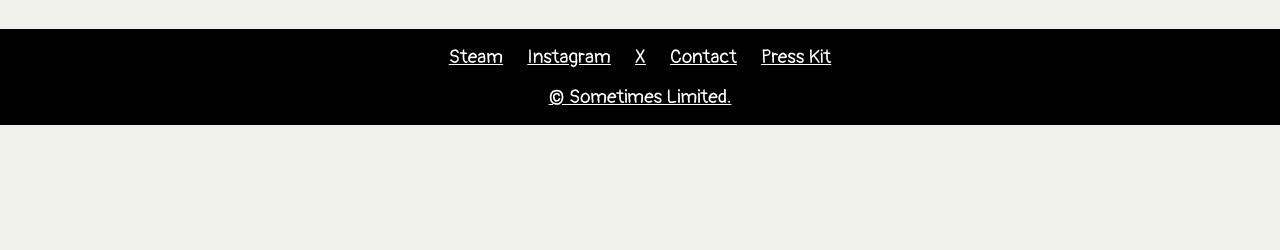
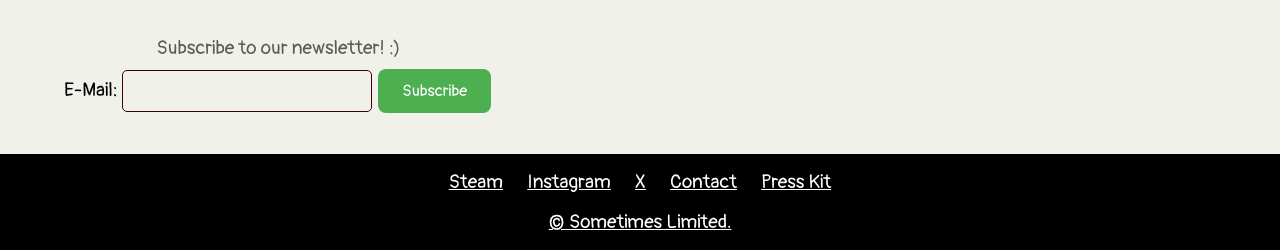
Before and after one commit to sometimeslimited/sometimeslimited.github.io, a plain HTML site: page bento/index.html in a window 1280 px wide. Shown: the part 1780-2030 px from the top of the page. Before the commit the page ends 1905 px from the top, so only its background shows below. Drawn offline with Linux system fonts and the light colour scheme; some packages are replaced by stand-ins of ours.

Commit message:
added newsletter stuff

```diff
--- a/bento/index.html
+++ b/bento/index.html
@@ -254,6 +254,38 @@
       .test-paragraph {
         top: 83%;
       }
+
+    }
+
+    button {
+      background-color: #4CAF50;
+      /* Green */
+      border: none;
+      color: white;
+      padding: 12px 24px;
+      text-align: center;
+      text-decoration: none;
+      display: inline-block;
+      font-size: 16px;
+      margin: 4px 2px;
+      cursor: pointer;
+      border-radius: 8px;
+      transition: background-color 0.3s ease, transform 0.2s ease;
+    }
+
+    input {
+      width: 250px;
+      padding: 10px;
+      margin: 10px 0;
+      border: 1px solid #400;
+      border-radius: 5px;
+      font-size: 16px;
+    }
+
+    input:focus {
+      border-color: #007BFF;
+      outline: none;
+      box-shadow: 0 0 5px rgba(0, 123, 255, 0.5);
     }
   </style>
 </head>
@@ -313,7 +345,8 @@
   <div class="center">
     <!-- First Feature -->
     <div class="row center padding-top">
-      <video autoplay loop muted playsinline webkit-playsinline disablePictureInPicture style="pointer-events: none;" class="bordered">
+      <video autoplay loop muted playsinline webkit-playsinline disablePictureInPicture style="pointer-events: none;"
+        class="bordered">
         <source src="https://s3.ap-southeast-2.amazonaws.com/damnstandard.com/filestorage/BentoBlocks/Bento_Loop_1.mp4"
           type="video/mp4" />
       </video>
@@ -326,7 +359,8 @@
 
     <!-- Second Feature -->
     <div class="row center padding-top reverse">
-      <video autoplay loop muted playsinline webkit-playsinline disablePictureInPicture style="pointer-events: none;" class="bordered">
+      <video autoplay loop muted playsinline webkit-playsinline disablePictureInPicture style="pointer-events: none;"
+        class="bordered">
         <source src="https://s3.ap-southeast-2.amazonaws.com/damnstandard.com/filestorage/BentoBlocks/Bento_Loop_3.mp4"
           type="video/mp4" />
       </video>
@@ -338,7 +372,8 @@
 
     <!-- Third Feature -->
     <div class="row center padding-top">
-      <video autoplay loop muted playsinline webkit-playsinline disablePictureInPicture style="pointer-events: none;" class="bordered">
+      <video autoplay loop muted playsinline webkit-playsinline disablePictureInPicture style="pointer-events: none;"
+        class="bordered">
         <source src="https://s3.ap-southeast-2.amazonaws.com/damnstandard.com/filestorage/BentoBlocks/Bento_Loop_4.mp4"
           type="video/mp4" />
       </video>
@@ -350,7 +385,8 @@
 
     <!-- Fourth Feature -->
     <div class="row center padding-top reverse">
-      <video autoplay loop muted playsinline webkit-playsinline disablePictureInPicture style="pointer-events: none;" class="bordered">
+      <video autoplay loop muted playsinline webkit-playsinline disablePictureInPicture style="pointer-events: none;"
+        class="bordered">
         <source src="https://s3.ap-southeast-2.amazonaws.com/damnstandard.com/filestorage/BentoBlocks/Bento_Loop_2.mp4"
           type="video/mp4" />
       </video>
@@ -360,10 +396,38 @@
         </p>
       </div>
     </div>
+
+    <div class="row center padding-top">
+
+      <form action="https://buttondown.com/api/emails/embed-subscribe/sometimesltd" method="post"
+        class="embeddable-buttondown-form">
+
+        <p>Subscribe to our newsletter! :)</p>
+
+        <label>E-Mail: </label>
+        <input type="email" name="email" required autocomplete="email">
+        <input type="hidden" name="embed" value="1">
+        <button type="submit">Subscribe</button>
+      </form>
+      <div class="responsive-paragraph left-spacing">
+        <!-- <h2>Delightful Discoveries</h2>
+        <p>Discover a fresh take on puzzle games as you <b>slice and arrange ingredients</b> to craft bento boxes.</p> -->
+      </div>
+    </div>
+
+    <!-- <form action="https://buttondown.com/api/emails/embed-subscribe/sometimesltd" method="post"
+      class="embeddable-buttondown-form">
+      <label>Email</label>
+      <input type="email" name="email" required autocomplete="email">
+
+      <input type="hidden" name="embed" value="1">
+      <button type="submit">Subscribe</button>
+    </form> -->
   </div>
 
   <footer>
     <ul class="footer-links">
+
       <li><a href="https://store.steampowered.com/app/3311670/Bento_Blocks/" target="_blank"
           rel="noopener noreferrer">Steam</a></li>
       <li><a href="https://www.instagram.com/sometimesltd/" target="_blank">Instagram</a></li>
```
